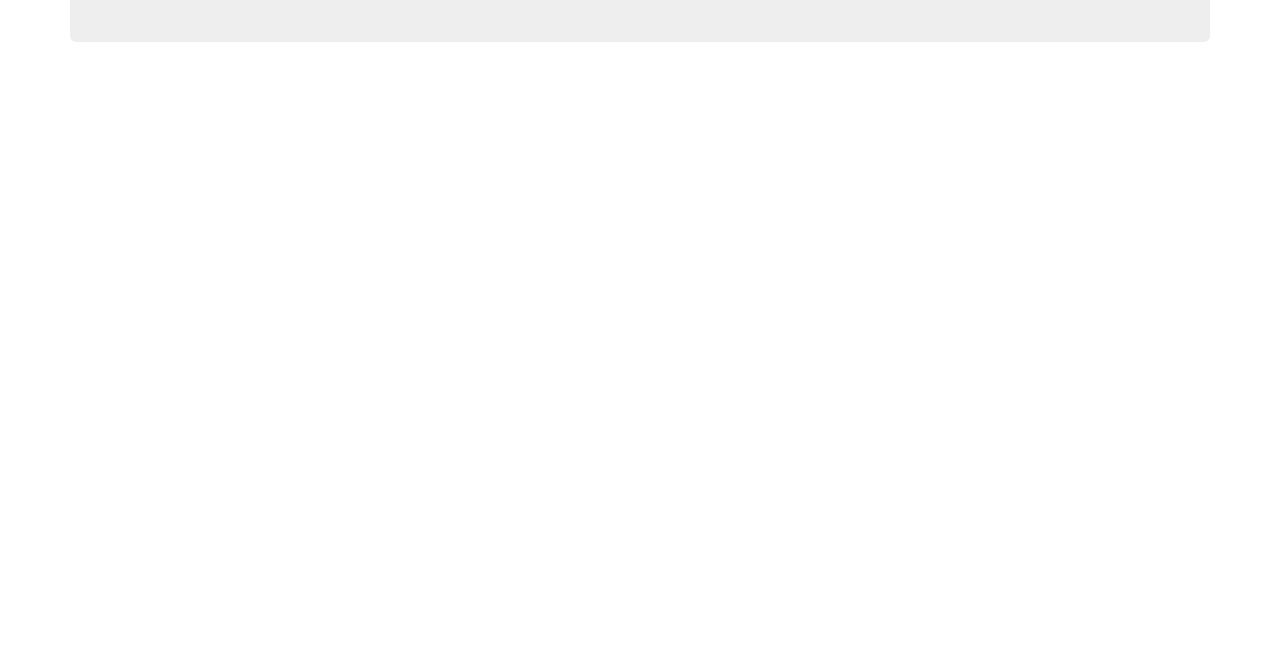
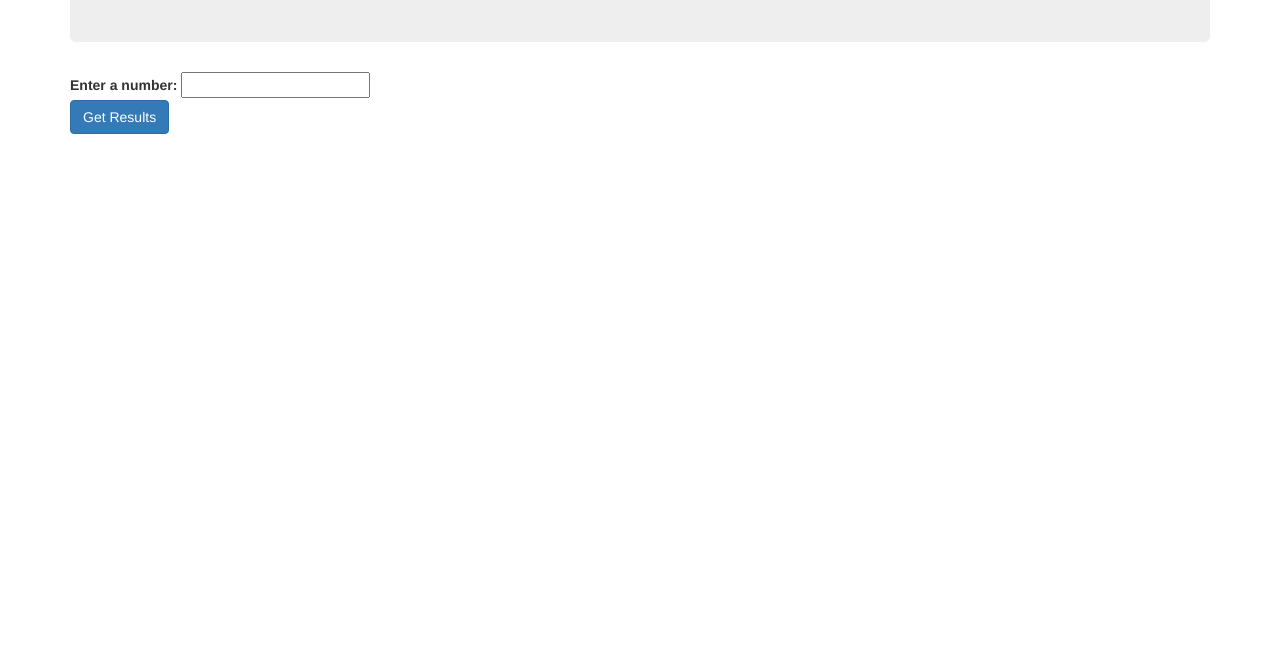
Before and after one commit to mlstroud/mr-rogers-neighborhood, a plain HTML site: page index.html in a window 1280 px wide. Shown: the part 153-800 px from the top of the page. Drawn offline with Linux system fonts and the light colour scheme.

Commit message:
add form to collect input

```diff
--- a/index.html
+++ b/index.html
@@ -15,7 +15,12 @@
 
       <div class="row">
         <div class="col-md-12">
-
+          <form id="get-number">
+            <label for="number">Enter a  number: </label>
+            <input type="text" id="input-number" name="number">
+            <br>
+            <button class="btn btn-primary">Get Results</button>
+          </form>
         </div>
       </div>
 
```
